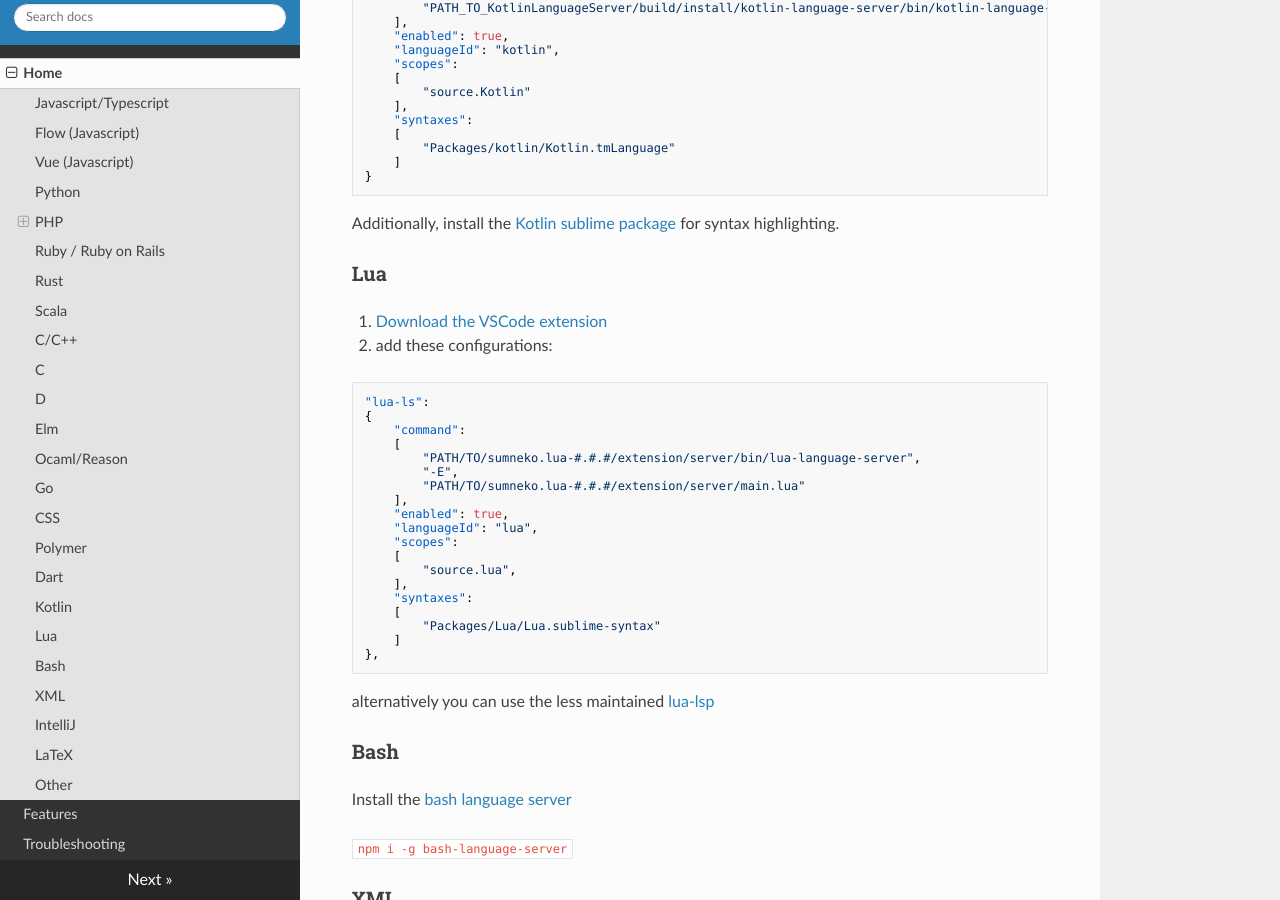
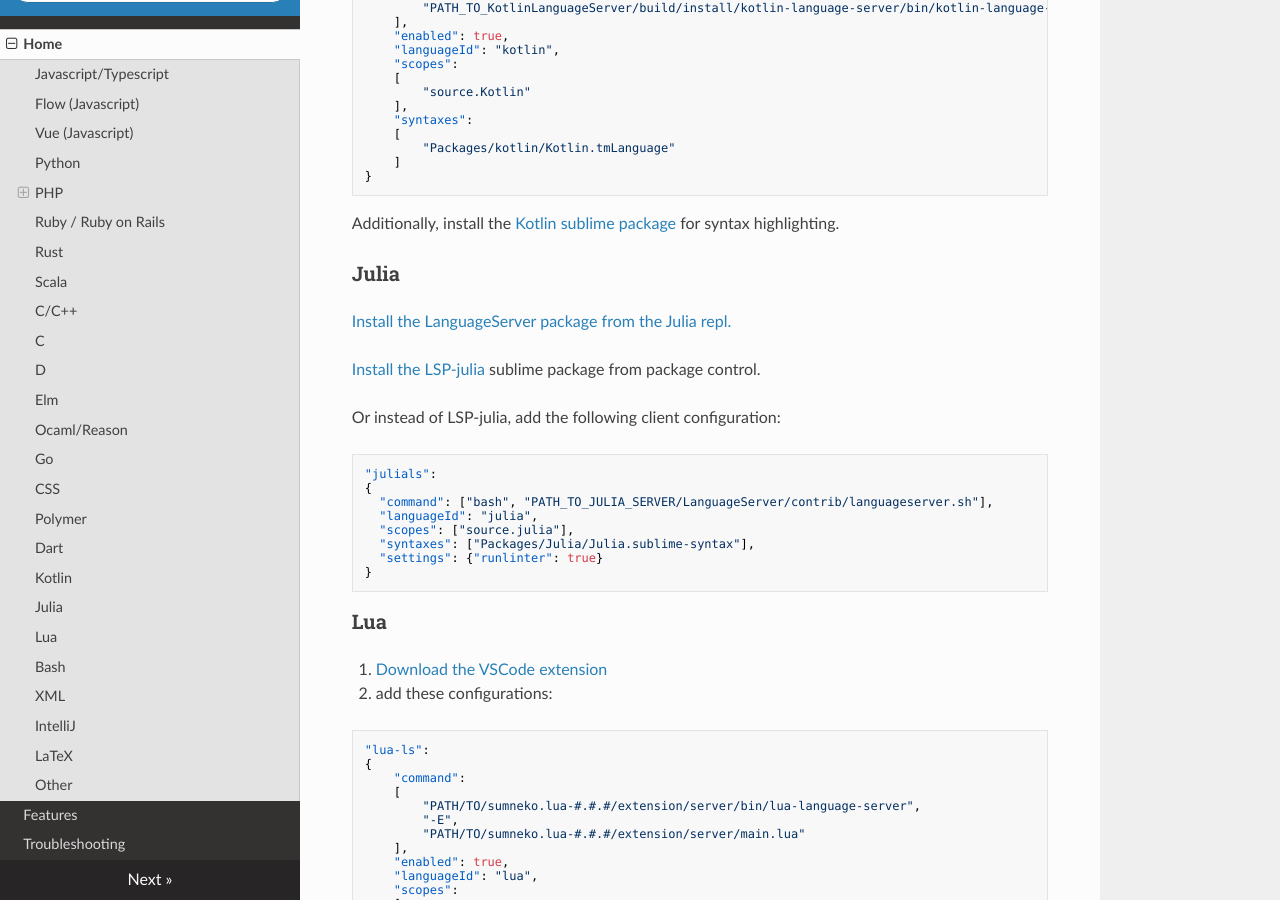
Before and after one commit to sublimelsp/LSP, an MkDocs documentation site: the page built from docs/index.md, in a window 1280 px wide and 900 px high, scrolled down 5814 px. Built offline with MkDocs 1.6.1, drawn with Linux system fonts in a browser that asks for light colours; nearby versions of some CDN libraries.

Commit message:
Restore Julia in documentation and link to it.

````diff
--- a/docs/index.md
+++ b/docs/index.md
@@ -301,6 +301,26 @@ Requires [building](https://github.com/fwcd/KotlinLanguageServer/blob/master/BUI
 Additionally, install the [Kotlin sublime package](https://github.com/vkostyukov/kotlin-sublime-package) for syntax highlighting.
 
 
+### Julia<a name="julia">
+
+
+Install the LanguageServer package from the Julia repl.
+
+Install the [LSP-julia](https://github.com/randy3k/LSP-julia) sublime package from package control.
+
+Or instead of LSP-julia, add the following client configuration:
+
+```json
+"julials":
+{
+  "command": ["bash", "PATH_TO_JULIA_SERVER/LanguageServer/contrib/languageserver.sh"],
+  "languageId": "julia",
+  "scopes": ["source.julia"],
+  "syntaxes": ["Packages/Julia/Julia.sublime-syntax"],
+  "settings": {"runlinter": true}
+}
+```
+
 ### Lua<a name="lua">
 
 1. Download the [VSCode extension](https://marketplace.visualstudio.com/items?itemName=sumneko.lua)
````
Also changed, not shown: README.md (+1 -1 lines).
